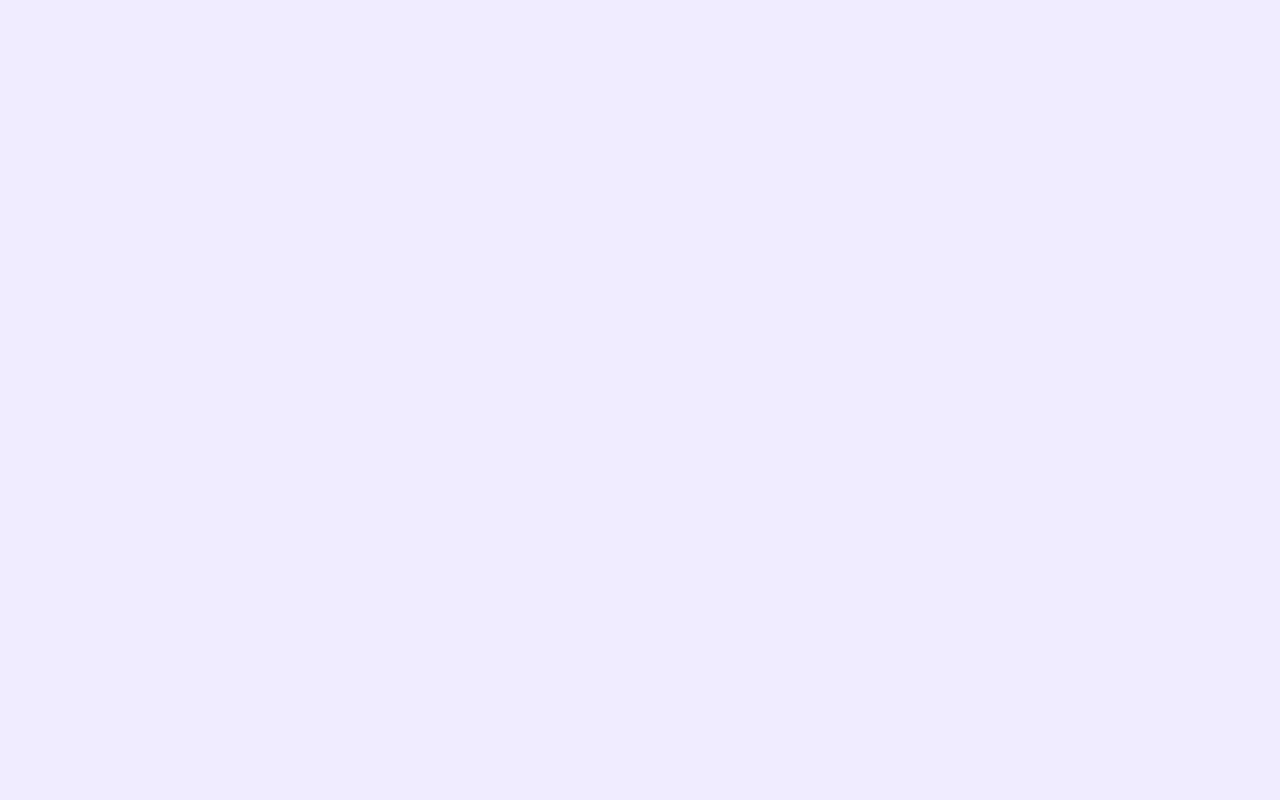
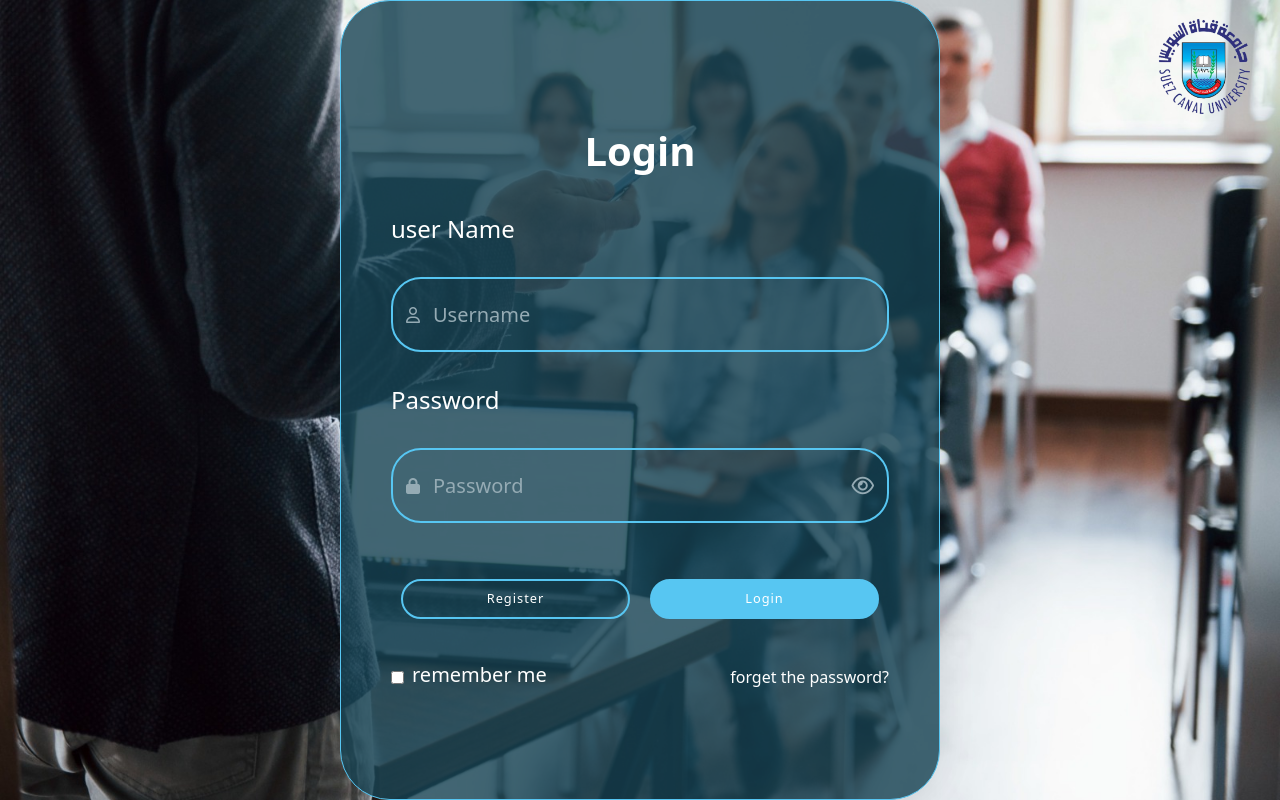
Before and after one commit to Gehad555/University_Services, a React (Create React App) app in the folder Client/: page / in a window 1280 px wide. Before the commit this address had no page. Built offline with nearby package versions, Linux system fonts and the light colour scheme.

Commit message:
edit log

```diff
--- a/Client/src/App.js
+++ b/Client/src/App.js
@@ -8,7 +8,7 @@ import Register from "./component/Register";
 function App() {
   return (
     <>
-      {/* <Loginn /> */}
+      <Loginn />
       <Routes>
         <Route path="home" element={<Home />} />
         <Route path="register" element={<Register />} />
--- a/Client/src/component/styels/Register.module.scss
+++ b/Client/src/component/styels/Register.module.scss
@@ -62,6 +62,7 @@ label {
   top: 40px;
   color: #95abb4;
   margin-left: 5px;
+  font-size: 20px !important;
 }
 .inputField {
   width: 100%;
```
Also changed, not shown: Client/src/component/Loginn.jsx (+2 -10 lines).
